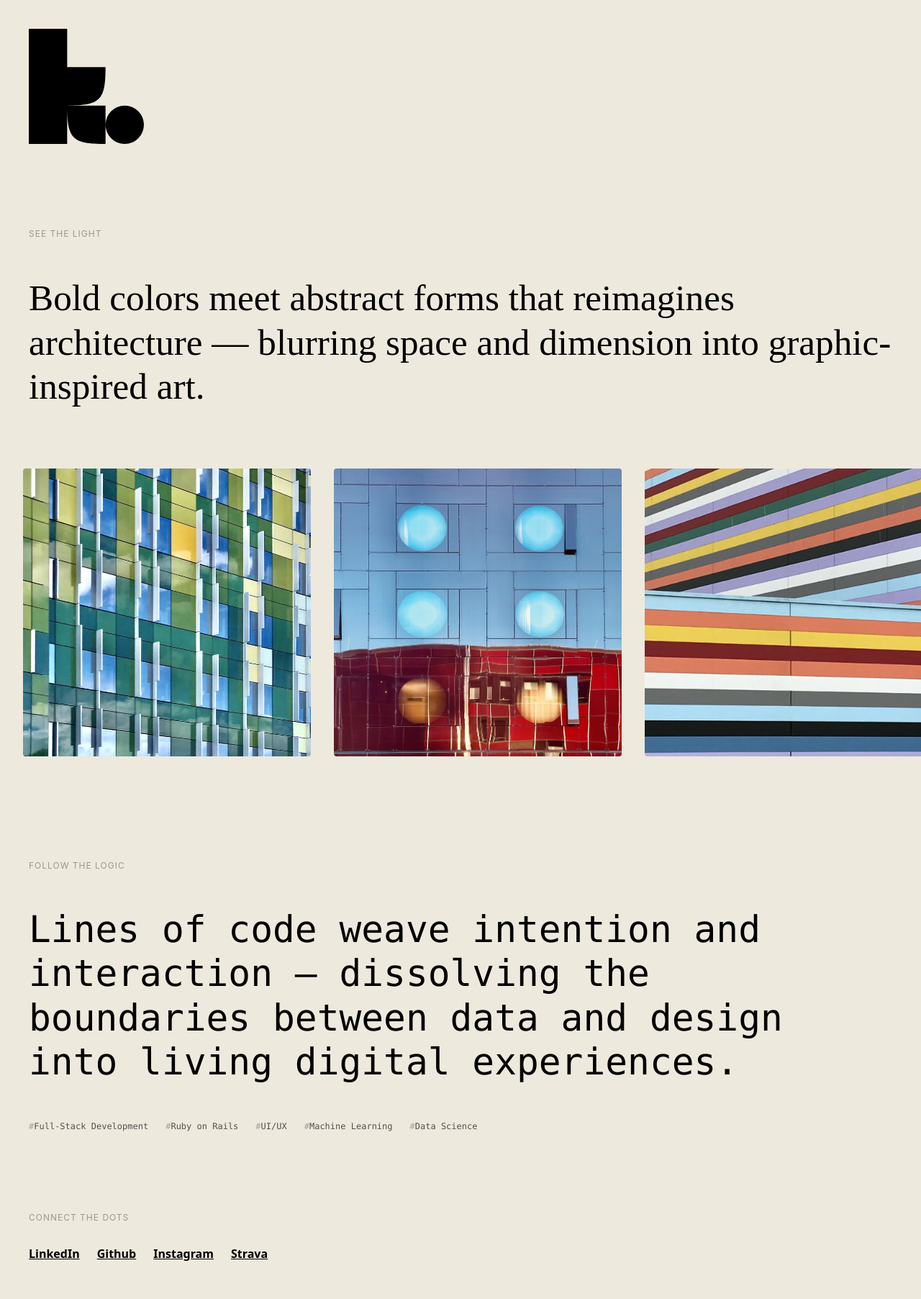
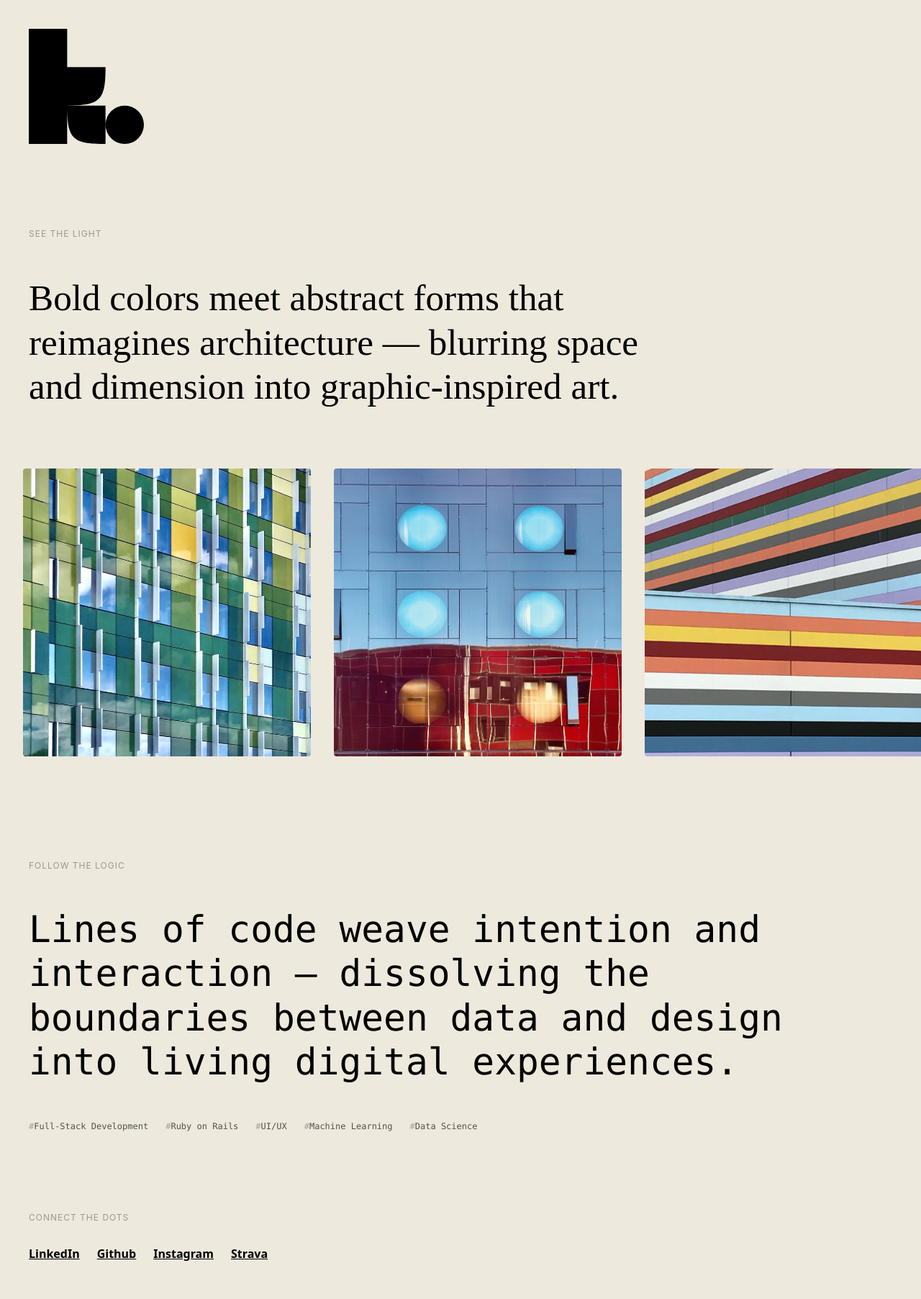
Before and after one commit to max-power/max-power.github.io, a Jekyll site: the page index.html, which Jekyll copies as it is, in a window 1280 px wide. Shown: the whole page at 72% size. Built offline with Jekyll 4.4.1, drawn with Linux system fonts in a browser that asks for light colours.

Commit message:
Update index.html

```diff
--- a/index.html
+++ b/index.html
@@ -42,6 +42,7 @@
       font-weight: 200;
       line-height: 1.2;
       text-wrap-style: balanced;
+      max-width: 35ch;
 /*        padding-inline: 34vw 2rem;*/
     }
     #code .intro {
```
